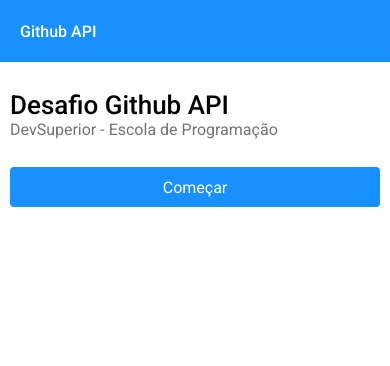
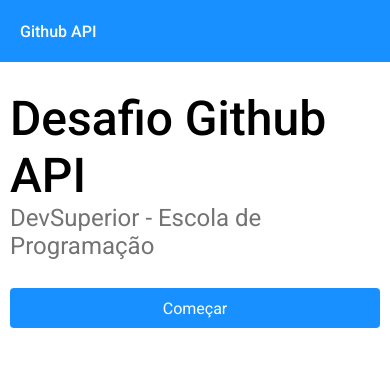
Before and after one commit to a-devrepo/git-hub-api, a React (Vite) app: page /home in a window 390 px wide. Shown: the top 366 px of the page. Built offline with nearby package versions, Linux system fonts and the light colour scheme.

Commit message:
Ajuste de responsividade na rota HomeBody

```diff
--- a/src/routes/HomeBody/styles.css
+++ b/src/routes/HomeBody/styles.css
@@ -1,9 +1,9 @@
 .section-title h1 {
-  font-size: 26px;
+  font-size: 48px;
   color: var(--dsc-color-font-primary);
 }
 
 .section-description p {
-  font-size: 16px;
+  font-size: 24px;
   color: var(--dsc-color-font-tertiary);
 }
```
